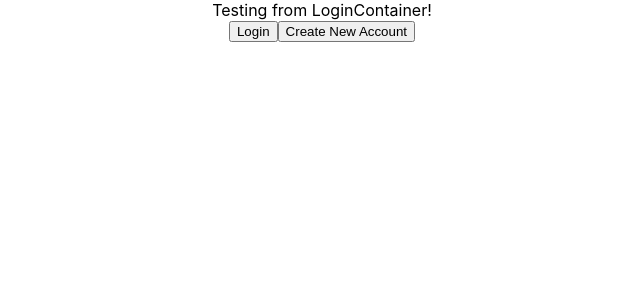
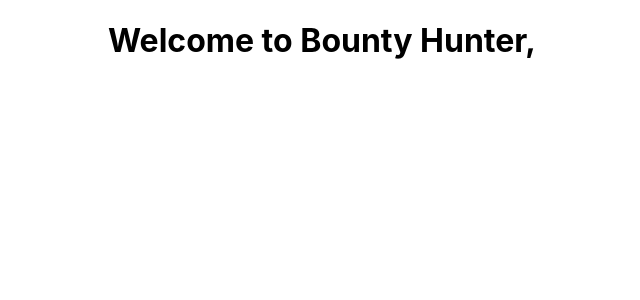
Before and after one commit to Bav75/Bounty-Hunter-Client, a React (Create React App) app: page /login in a window 1280 px wide. Shown: the top 300 px of the page, without its empty margins (318-958 px from the left). Built offline with nearby package versions, Linux system fonts and the light colour scheme.

Commit message:
continued refactoring of root routing

```diff
--- a/src/App.js
+++ b/src/App.js
@@ -12,9 +12,9 @@ function App() {
 
   return (
     <div className="App">
-      <Route exact path ='/login' component={LoginContainer}/>
-      <Route exact path ='/' component={Home}/>
-      <Route exact path ='/user' component={UserScreen}/>
+      <Route exact path ='/' component={LoginContainer}/>
+      {/* <Route exact path ='/' component={Home}/> */}
+      <Route exact path ='/:user_id' component={UserScreen}/>
     </div>
   );
 };
--- a/src/actions/createUser.js
+++ b/src/actions/createUser.js
@@ -8,7 +8,7 @@
 const BASE_URL = 'http://localhost:3002';
 const USERS_URL = `${BASE_URL}/users`;
 
-export const createUser = (user) => {
+export const createUser = (user, sessionLogin) => {
 
   const configObject = {
     method: "POST",
@@ -28,6 +28,7 @@ export const createUser = (user) => {
         console.log(`Status: ${responseJSON.status}`);
         console.log(`Errors detected: ${responseJSON.errors}`);
       } else {
+        // if user created successfully, dispatch create and login actions
         dispatch({
           type: "CREATE_USER",
           user: {
@@ -36,6 +37,7 @@ export const createUser = (user) => {
             id: responseJSON.data.attributes.id
           }
         });
+        dispatch(sessionLogin);
       };
   });
   };
--- a/src/components/login/LoginInput.js
+++ b/src/components/login/LoginInput.js
@@ -1,5 +1,4 @@
 import React, { Component } from 'react';
-import { Redirect } from 'react-router-dom'
 
 export default class LoginInput extends Component {
 
@@ -23,31 +22,18 @@ export default class LoginInput extends Component {
         switch (event.target.name) {
             case 'Login':
                 this.props.loginUser(user, sessionLogin)
-                // console.log("This should show after loginUser")
-                // this.props.logIn();
-                // this.setState({
-                //     loggedIn: true
-                // });
                 break;
             case 'Create':
-                this.props.createUser(user);
-                // this.props.logIn();
-                // this.setState({
-                //     loggedIn: true
-                // });
+                this.props.createUser(user, sessionLogin);
                 break;
         };
     };
 
-
-
     render() {
-        // {this.renderRedirect()}
         switch (this.state.form) {
             case 'LOGIN':
                 return (
                     <div>
-                        {/* {this.renderRedirect()} */}
                         <form onSubmit={this.handleOnSubmit} name="Login">
                         Username:<input type="text" value={this.state.username} name="username" onChange={this.handleOnChange}/>
                         <br/>
--- a/src/containers/LoginContainer.js
+++ b/src/containers/LoginContainer.js
@@ -5,7 +5,6 @@ import { loginUser } from '../actions/loginUser';
 import { createUser } from '../actions/createUser';
 import { sessionLogin } from '../actions/sessionLogin';
 import { Redirect } from 'react-router-dom';
-// import { logIn } from '../Home';
 
 class LoginControl extends Component {
 
```
